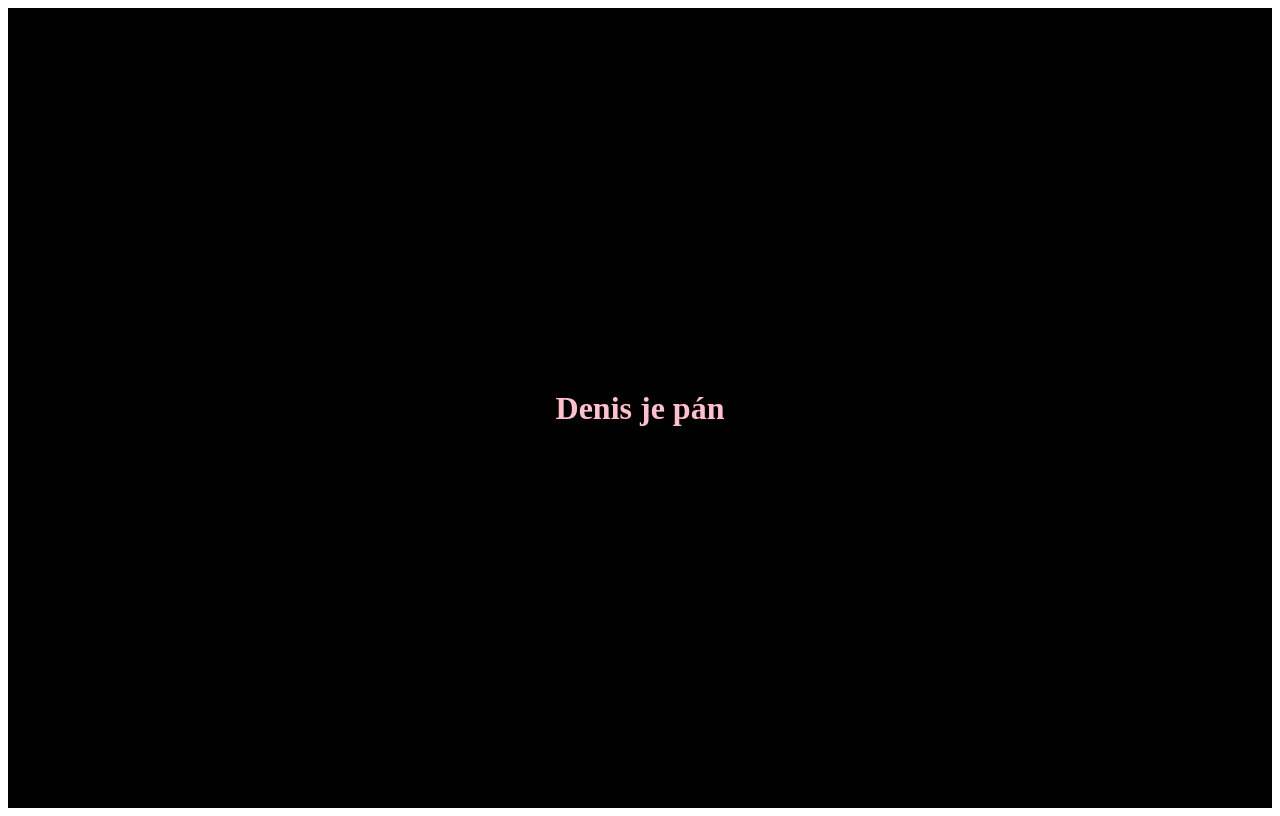
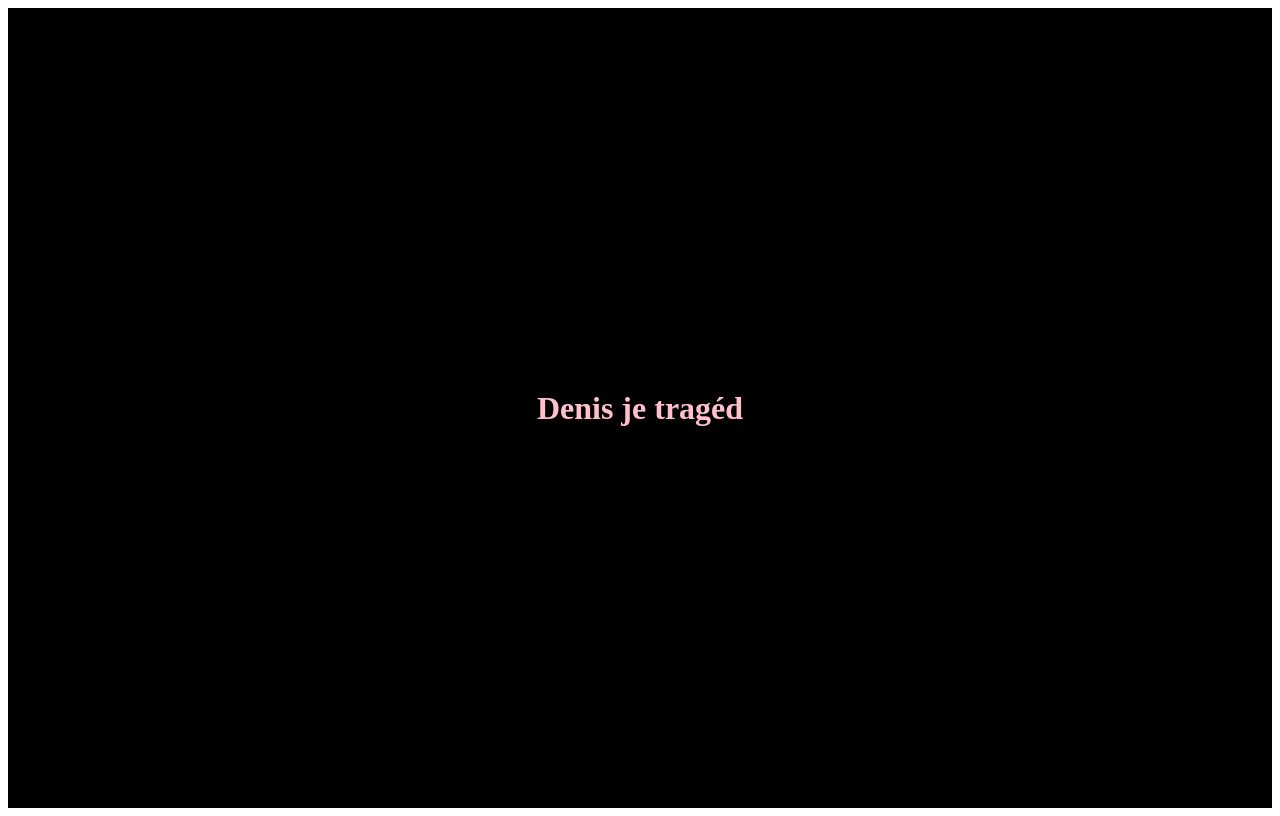
Before and after one commit to listikavagabund/listikavagabund.github.io, a plain HTML site: page index.html in a window 1280 px wide. Drawn offline with Linux system fonts and the light colour scheme.

Commit message:
Update index.html

```diff
--- a/index.html
+++ b/index.html
@@ -19,7 +19,7 @@
   <body>
     <div class="coolio">
       <div class="denis">
-        <h1>Denis je pán</h1>
+        <h1>Denis je tragéd</h1>
       </div>
     </div>
   </body>
```
